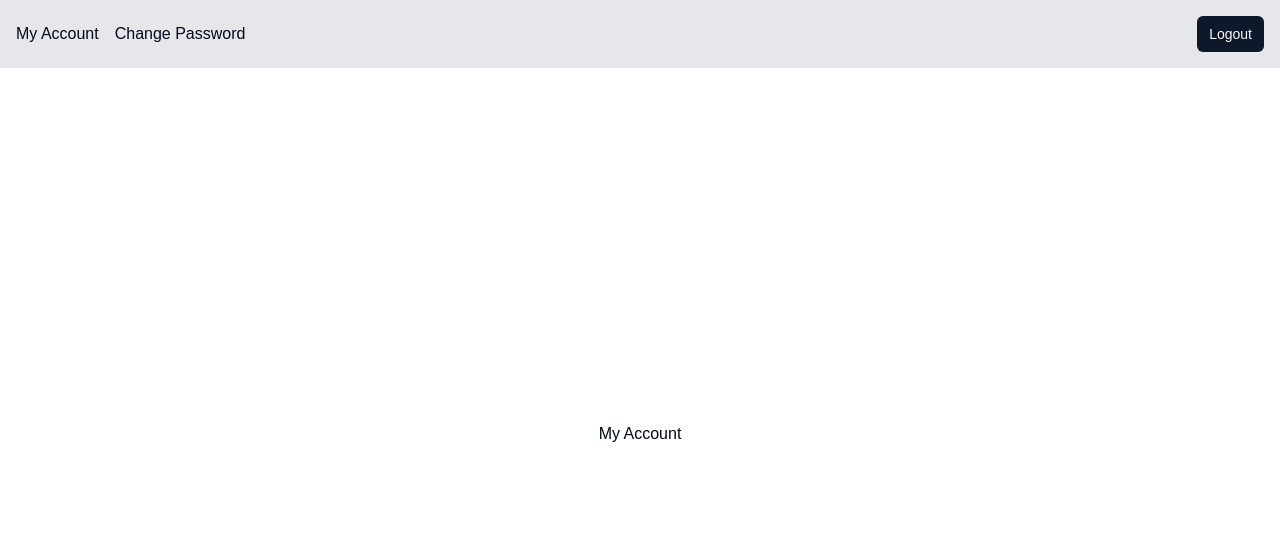
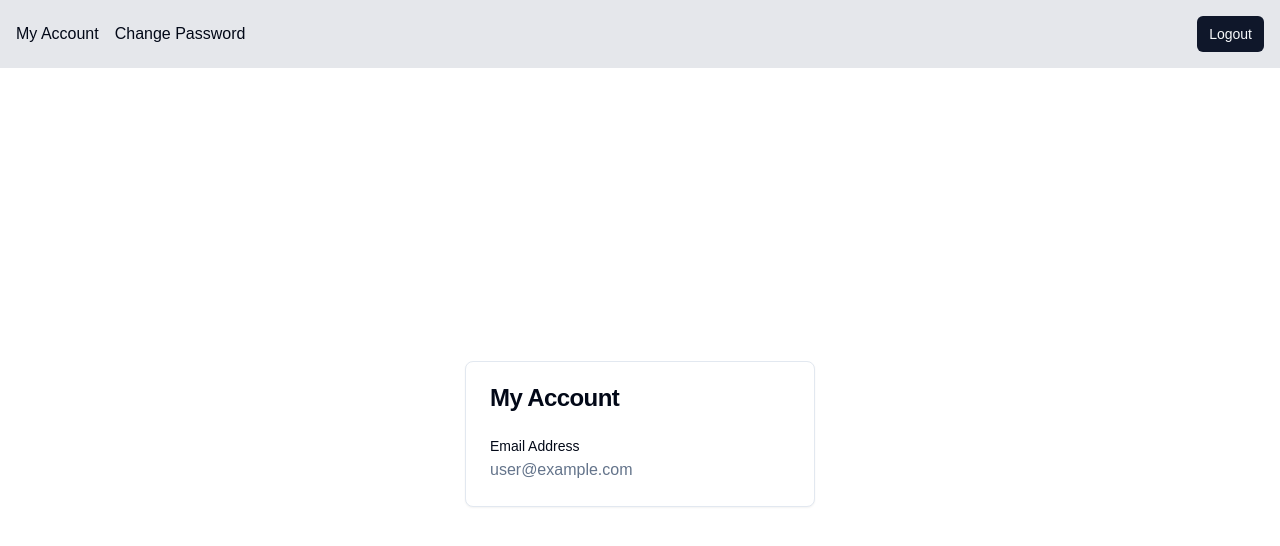
Before and after one commit to ceduardogodoi/next-auth-course, a Next.js app: page /my-account in a window 1280 px wide. Shown: the top 546 px of the page. Built offline with nearby package versions, Linux system fonts and the light colour scheme; no server answers; sample sign-in values are in the browser's storage.

Commit message:
feat: my account card

```diff
--- a/src/app/(logged-in)/my-account/page.tsx
+++ b/src/app/(logged-in)/my-account/page.tsx
@@ -1,3 +1,20 @@
-export default function MyAccountPage() {
-  return <div>My Account</div>;
+import { auth } from "@/auth";
+import { Card, CardContent, CardHeader, CardTitle } from "@/components/ui/card";
+import { Label } from "@/components/ui/label";
+
+export default async function MyAccountPage() {
+  const session = await auth();
+
+  return (
+    <Card className="w-[350px]">
+      <CardHeader>
+        <CardTitle>My Account</CardTitle>
+      </CardHeader>
+
+      <CardContent>
+        <Label>Email Address</Label>
+        <div className="text-muted-foreground">{session?.user?.email}</div>
+      </CardContent>
+    </Card>
+  );
 }
```
